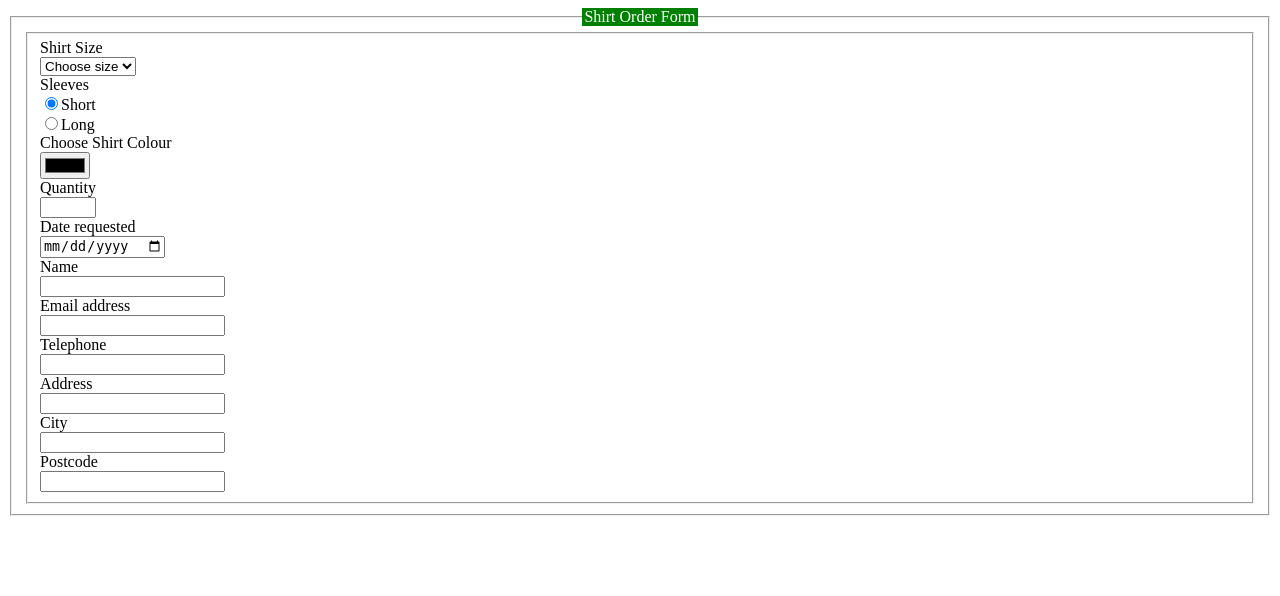
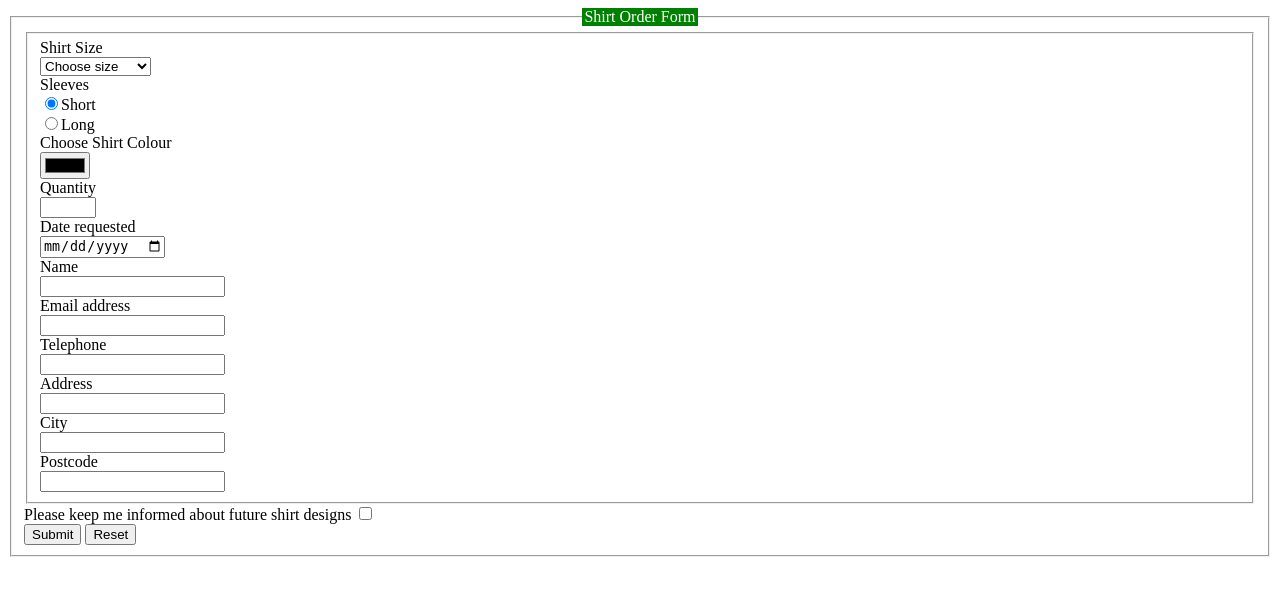
Before and after one commit to ed-w-ds/University-Exercises-and-Projects, a PHP site: page /exercise4.html in a window 1280 px wide. Shown: the top 596 px of the page. Run offline with PHP 8.4, Linux system fonts and the light colour scheme.

Commit message:
finished html exercise4

```diff
--- a/topic4/css/exercise4.css
+++ b/topic4/css/exercise4.css
@@ -3,3 +3,7 @@ legend {
     color: white;
     text-align: center;
 }
+
+div{
+    background-color: white;
+}
--- a/topic4/exercise4.html
+++ b/topic4/exercise4.html
@@ -16,12 +16,14 @@
                     <label>Shirt Size</label>
                     <p>
                         <select name="shirt-size">
+                            <optgroup>
                                 <option value="">Choose size</option>
                                 <option value="XS">XS</option>
                                 <option value="S">S</option>
                                 <option value="M">M</option>
                                 <option value="L">L</option>
                                 <option value="XL">XL</option>
+                            </optgroup>
                         </select>
                     </p>
 
@@ -33,7 +35,7 @@
 
                     <label>Choose Shirt Colour</label>
                     <p>
-                        <input type="color" name="colorChoice">
+                        <input type="color" name="colorChoice" value="#000000">
                     </p>
 
                     <label>Quantity</label>
@@ -58,7 +60,7 @@
 
                     <label>Telephone</label>
                     <p>
-                        <input type="tel" name="Telephone" pattern="[0-9]{3}[ -][0-9]{3}[ -][0-9]{4}">
+                        <input type="tel" name="Telephone" pattern="[0-9]{2}[ -][0-9]{3}[ -][0-9]{3}[ -][0-9]{4}">
                     </p>
 
                     <label>Address</label>
@@ -70,10 +72,12 @@
                     <p>
                         <input type="text" name="City" list="cities">
                         <datalist id="cities">
-                            <option>London</option>
-                            <option>Amsterdam</option>
-                            <option>Bruges</option>
-                            <option>Prague</option>
+                            <optgroup>
+                                <option value="London">London</option>
+                                <option value="Amsterdam">Amsterdam</option>
+                                <option value="Bruges">Bruges</option>
+                                <option value="Prague">Prague</option>
+                            </optgroup>
                         </datalist>
                     </p>
 
@@ -84,6 +88,12 @@
 
                 </fieldset>
 
+                <div>
+                    <p>Please keep me informed about future shirt designs <input type="checkbox" name="accept" value="on"></p>
+                    <input type="submit" value="Submit">
+                    <input type="reset">
+                </div>
+
             </fieldset>
         </form>
     </body>
```
Lines whose indentation alone changed are shown as unchanged.
